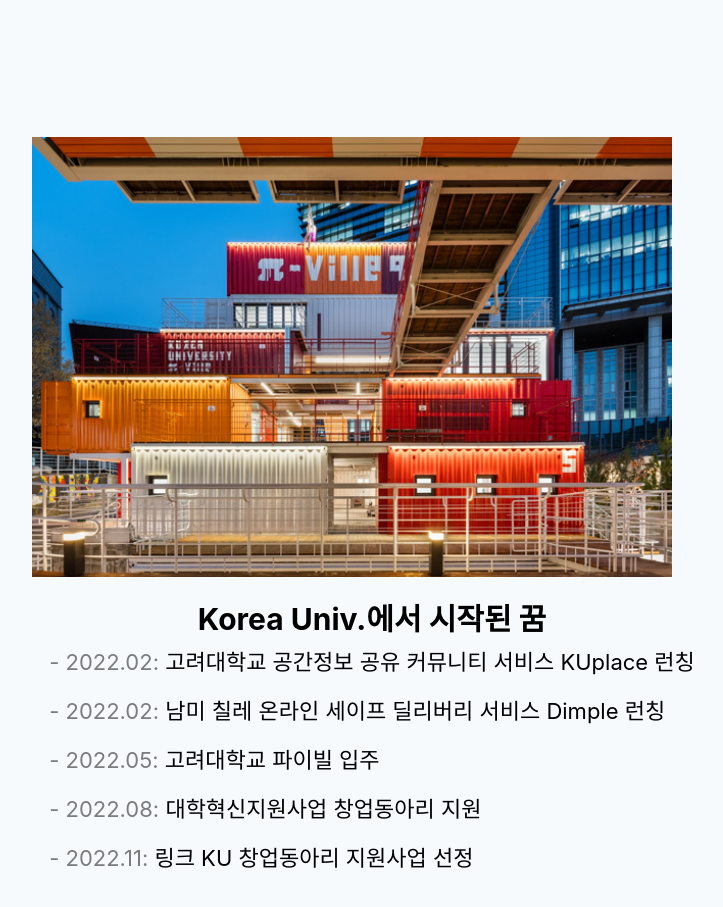
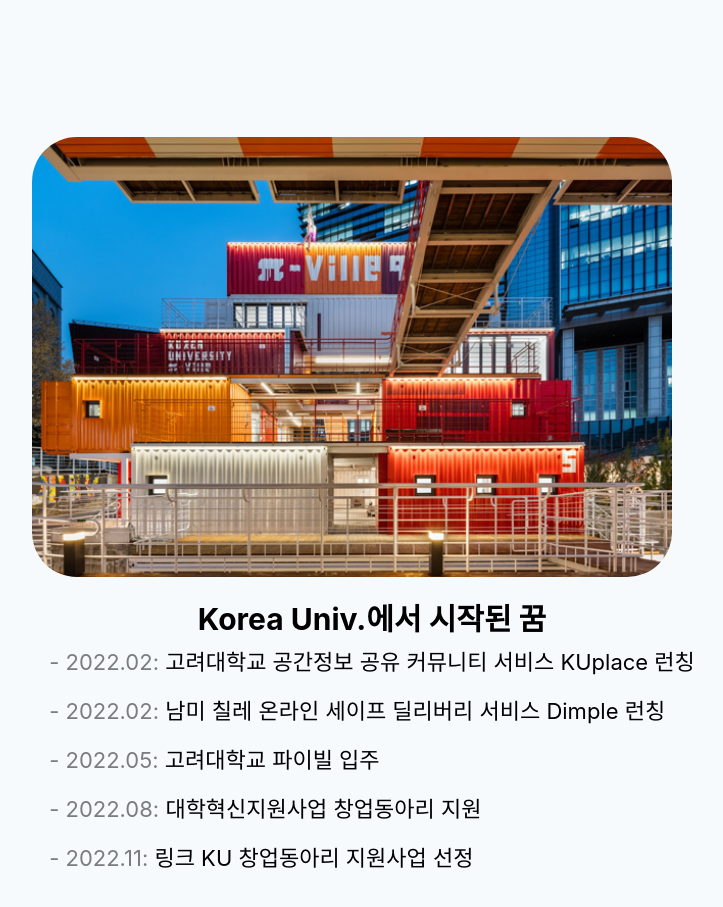
Before and after one commit to ludus-labs/official_homepage, a React (Create React App) app: page / in a window 1280 px wide. Shown: the part 1740-2647 px from the top of the page, without its empty margins (288-1011 px from the left). Built offline with nearby package versions, Linux system fonts and the light colour scheme.

Commit message:
edit img radius

```diff
--- a/src/pages/Home.js
+++ b/src/pages/Home.js
@@ -772,7 +772,7 @@
   width: 60vw;
   max-width: 80vh;
   max-height: 55vh;
-  border-radius: 0vw;
+  border-radius: 3.5vw;
   overflow: hidden;
   :hover {
     box-shadow: 3px 3px 30px #00000030;
```
